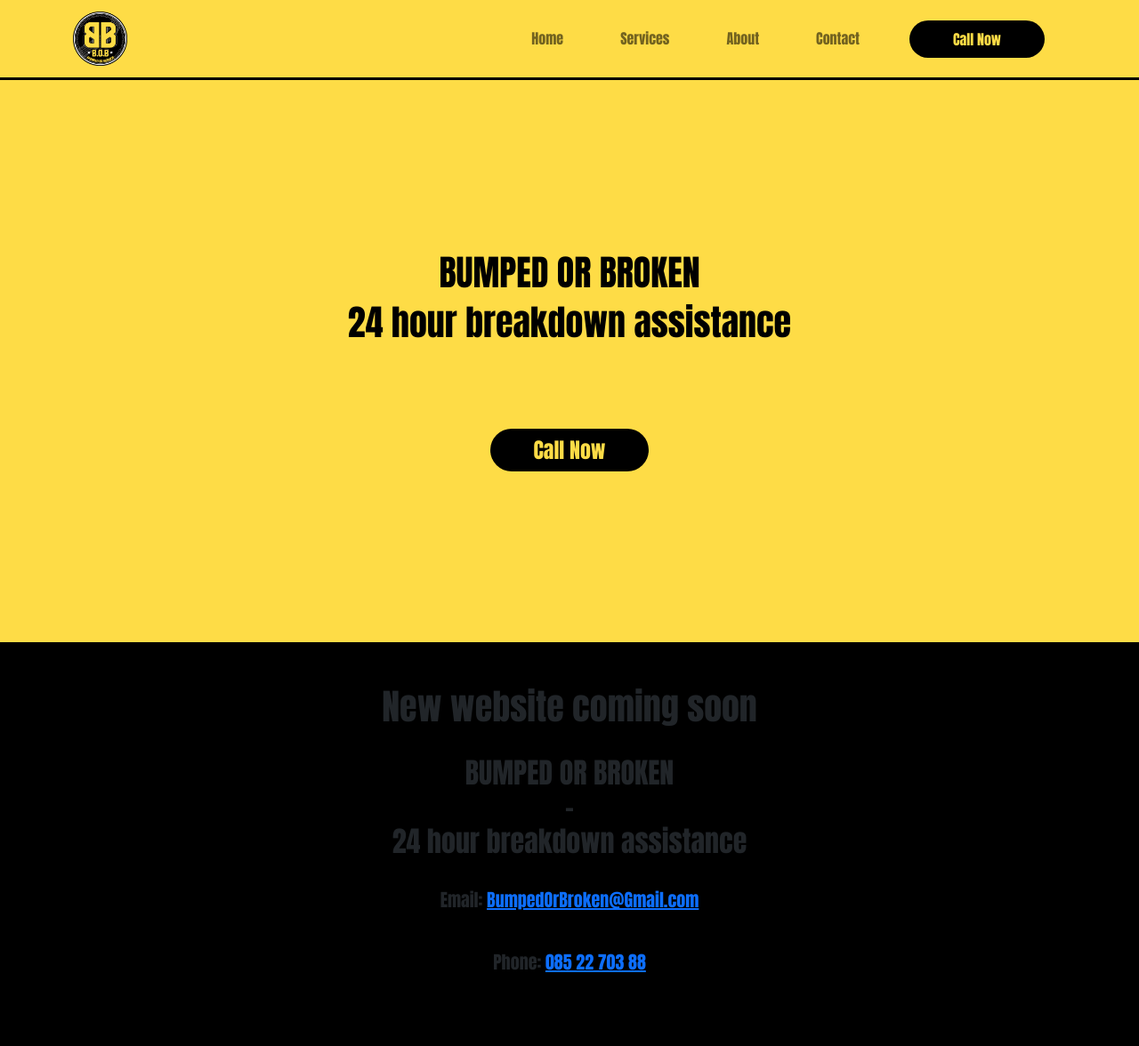
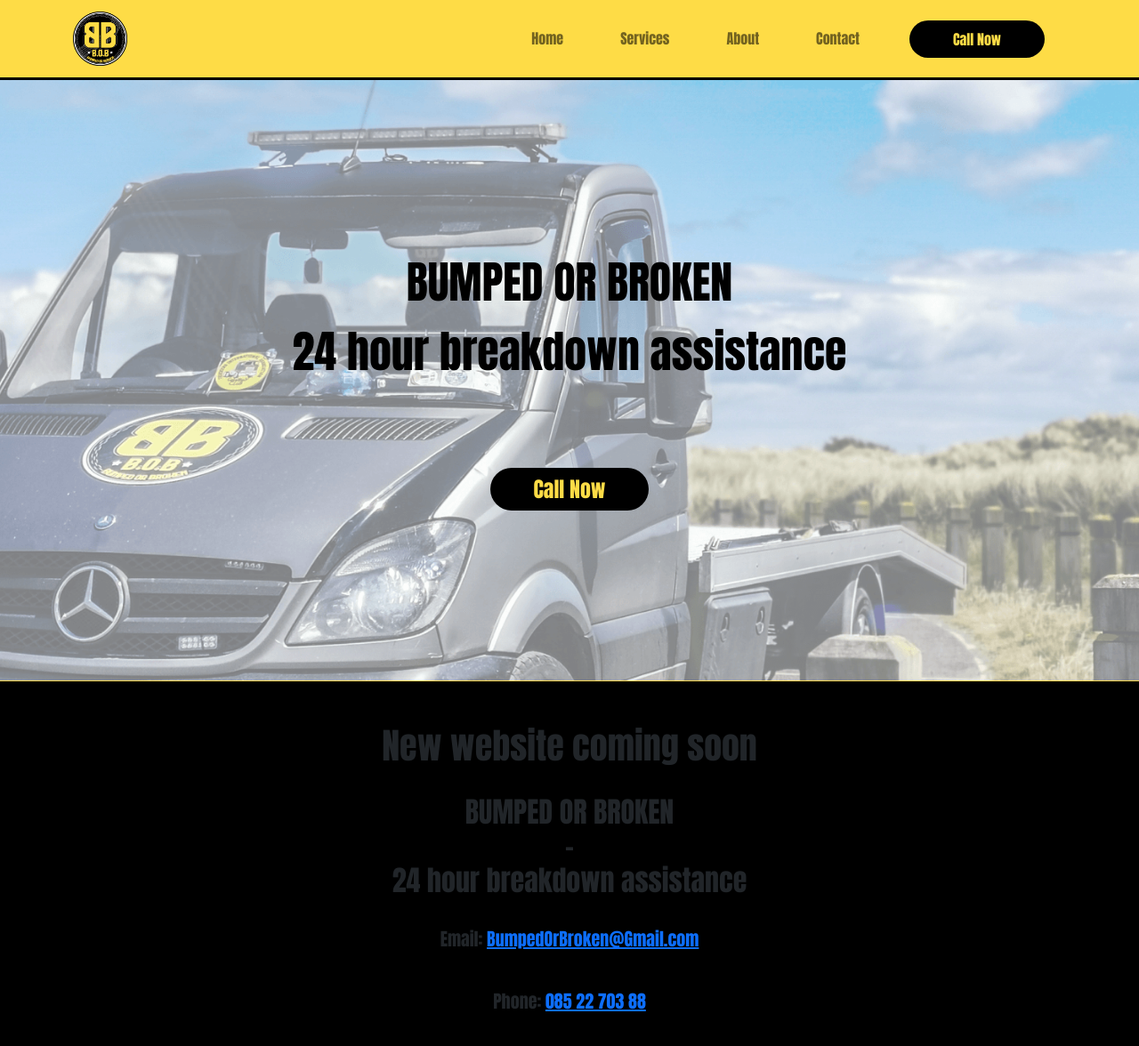
Before and after one commit to josefzacek/bumpedorbroken.ie, a Jekyll site: the page built from index.html, in a window 1280 px wide and 1253 px high. Shown: the top 1176 px of the window at 89% size. Built offline with Jekyll 4.4.1, drawn with Linux system fonts in a browser that asks for light colours.

Commit message:
add css for banner section

```diff
--- a/_sass/style.scss
+++ b/_sass/style.scss
@@ -37,3 +37,25 @@
 .text-yellow {
   color: $yellow-color;
 }
+.banner-section {
+  @media (min-width: 992px){
+    background-image: url(/assets/images/Banner-background-image.png);
+    background-position: center top;
+    background-repeat: no-repeat;
+    background-size: cover;
+  }
+
+  @media (min-width: 992px){
+    h1 {
+      font-size: 50px;
+      line-height: 70px;
+    }
+  }
+
+  .btn {
+    &:hover {
+      background-color: $yellow-color !important;
+      color: $black-color;
+    }
+  }
+}
```
